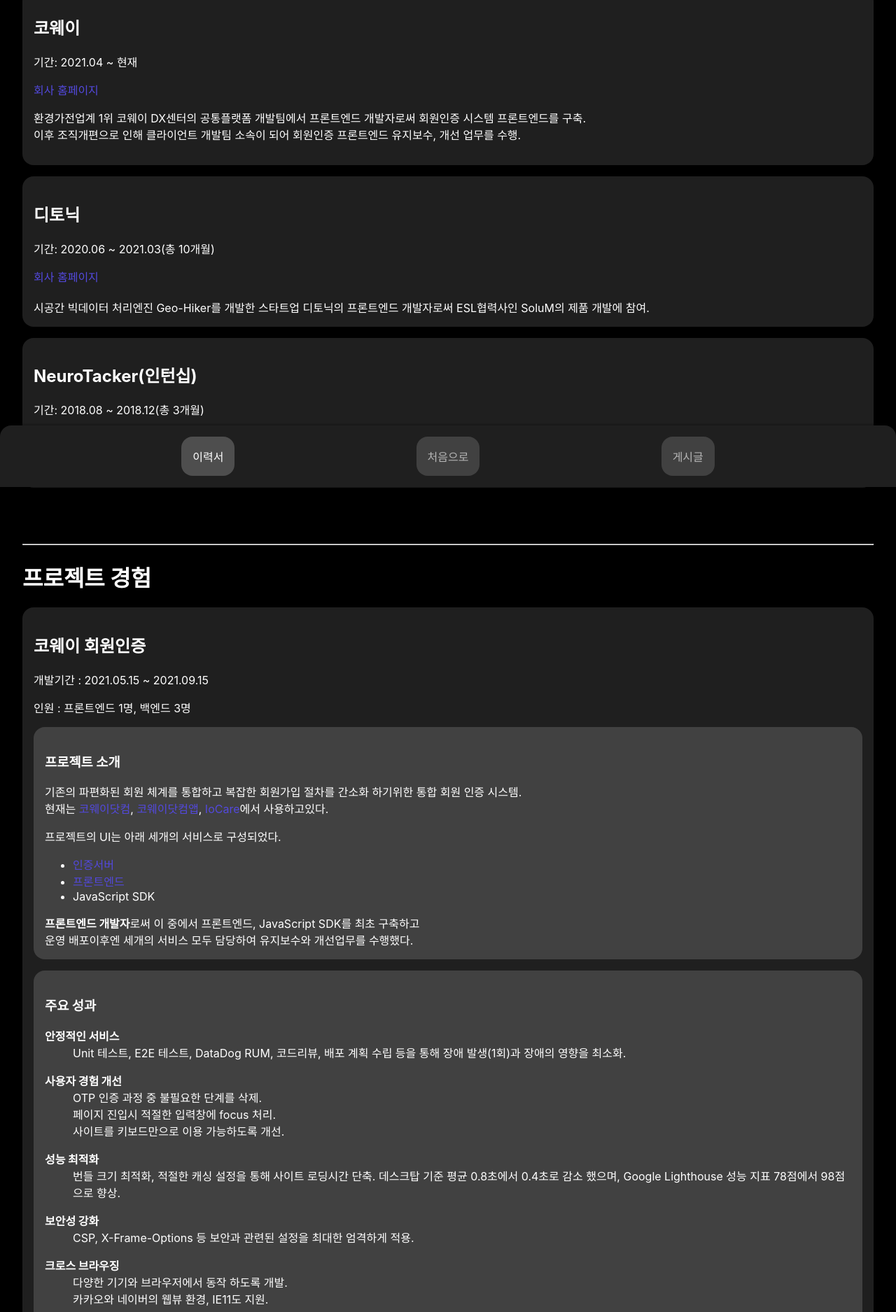
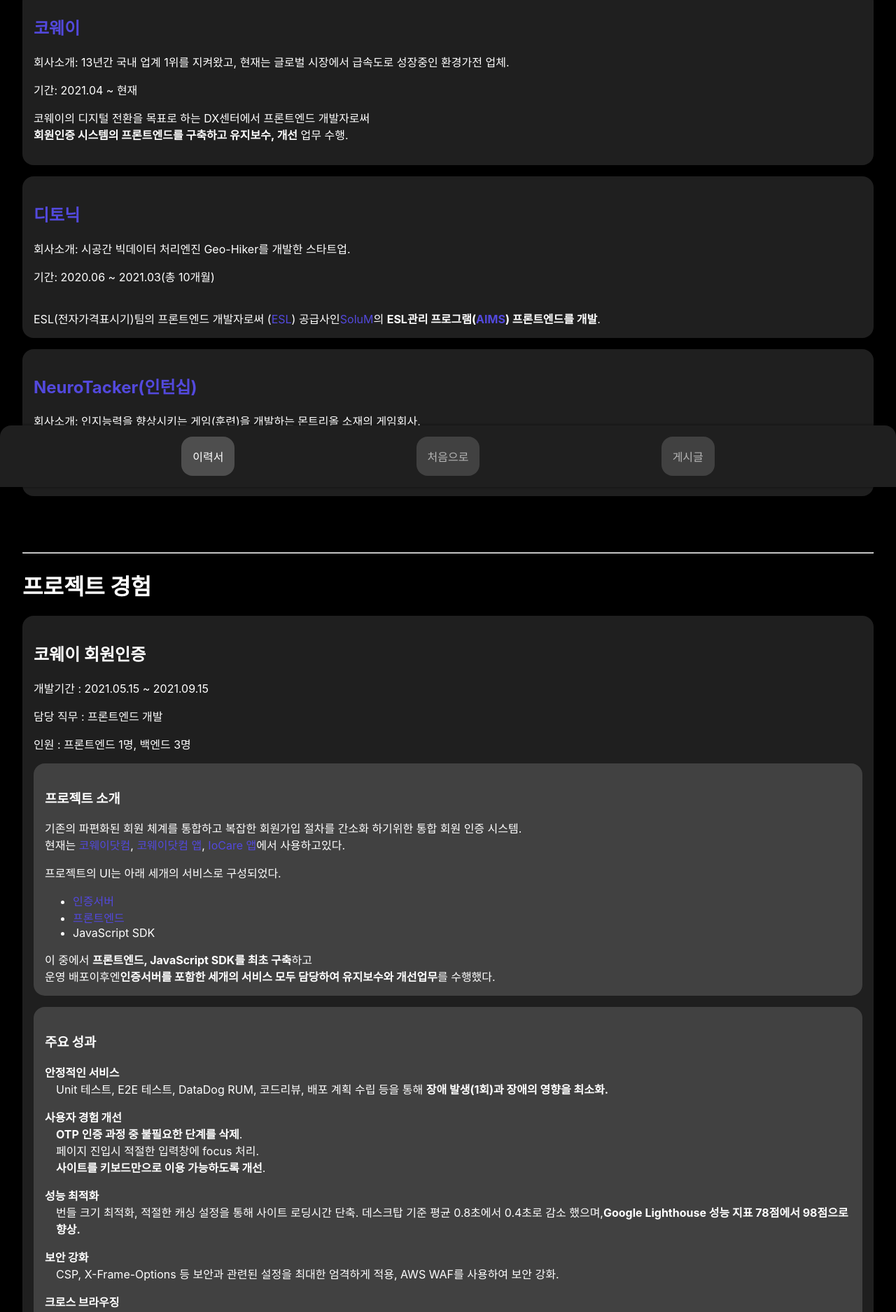
Before and after one commit to PeterByun/blog, a Next.js app: page /resume in a window 1280 px wide. Shown: the part 104-1979 px from the top of the page at 70% size. Built offline with nearby package versions, Linux system fonts and the light colour scheme; a web font is replaced by a local one.

Commit message:
feat(index) contacts 3d shapes, materials

```diff
--- /dev/null
+++ b/components-base/Span.tsx
@@ -0,0 +1,5 @@
+import { HTMLAttributes } from "react";
+
+export const Span = (props: {} & HTMLAttributes<HTMLSpanElement>) => {
+  return <span {...props}>{props.children}</span>;
+};
--- a/pages/resume.tsx
+++ b/pages/resume.tsx
@@ -3,14 +3,17 @@
 
 import { H } from "../components-base/H";
 import { P } from "../components-base/P";
+import { Span } from "../components-base/Span";
 import { Container } from "../components-base/Container";
 
 const ProjectSummary = ({
   title,
+  jobTitle,
   duration,
   teamDescription,
 }: {
   title: string;
+  jobTitle?: string;
   duration: string;
   teamDescription: string;
 }) => {
@@ -18,6 +21,7 @@
     <>
       <H level={2}>{title}</H>
       <P>개발기간 : {duration} </P>
+      <P>담당 직무 : {jobTitle ?? "프론트엔드 개발"} </P>
       <P>인원 : {teamDescription}</P>
     </>
   );
@@ -40,41 +44,82 @@
   );
 };
 
+const CompanySummary = ({
+  name,
+  companySiteUrl,
+  description,
+  duration,
+}: {
+  name: string;
+  companySiteUrl: string;
+  description: string;
+  duration: string;
+}) => {
+  return (
+    <>
+      <H level={2}>
+        <a href={companySiteUrl}> {name} </a>
+      </H>
+      <P>회사소개: {description}</P>
+      <P>기간: {duration}</P>
+    </>
+  );
+};
+
 const Resume = () => {
   return (
     <div className="root">
       <H level={1}>경력</H>
 
       <Container className="container-2 margin-bottom-1">
-        <H level={2}>코웨이</H>
-        <P>기간: 2021.04 ~ 현재</P>
-        <a href="https://www.coway.com/"> 회사 홈페이지</a>
+        <CompanySummary
+          name="코웨이"
+          companySiteUrl="https://www.coway.com/"
+          description="13년간 국내 업계 1위를 지켜왔고, 현재는 글로벌 시장에서 급속도로
+          성장중인 환경가전 업체."
+          duration="2021.04 ~ 현재"
+        />
+
         <P>
-          환경가전업계 1위 코웨이 DX센터의 공통플랫폼 개발팀에서 프론트엔드
-          개발자로써 회원인증 시스템 프론트엔드를 구축.
+          코웨이의 디지털 전환을 목표로 하는 DX센터에서 프론트엔드 개발자로써
           <br />
-          이후 조직개편으로 인해 클라이언트 개발팀 소속이 되어 회원인증
-          프론트엔드 유지보수, 개선 업무를 수행.
+          <strong>
+            회원인증 시스템의 프론트엔드를 구축하고 유지보수, 개선
+          </strong>{" "}
+          업무 수행.
         </P>
       </Container>
 
       <Container className="container-2 margin-bottom-1">
-        <H level={2}>디토닉</H>
-        <P>기간: 2020.06 ~ 2021.03(총 10개월)</P>
-        <a href="https://www.dtonic.io/home-kr"> 회사 홈페이지</a> <br />
+        <CompanySummary
+          name="디토닉"
+          companySiteUrl="https://www.dtonic.io/home-kr"
+          description="시공간 빅데이터 처리엔진 Geo-Hiker를 개발한 스타트업."
+          duration="2020.06 ~ 2021.03(총 10개월)"
+        />
         <br />
-        시공간 빅데이터 처리엔진 Geo-Hiker를 개발한 스타트업 디토닉의 프론트엔드
-        개발자로써 ESL협력사인 SoluM의 제품 개발에 참여.
+        ESL(전자가격표시기)팀의 프론트엔드 개발자로써 (
+        <a href="https://ko.wikipedia.org/wiki/%EC%A0%84%EC%9E%90%EC%8B%9D_%EB%A7%A4%EB%8C%80_%ED%91%9C%EC%8B%9C%EA%B8%B0">
+          ESL
+        </a>
+        ) 공급사인
+        <a href="https://solu-m.com/">SoluM</a>의{" "}
+        <strong>
+          ESL관리 프로그램(
+          <a href="https://solumesl.com/en/solution/aims">AIMS</a>) 프론트엔드를
+          개발
+        </strong>
+        .
       </Container>
 
       <Container className="container-2 margin-bottom-1">
-        <H level={2}>NeuroTacker(인턴십)</H>
-        <P>기간: 2018.08 ~ 2018.12(총 3개월)</P>
-        <a href="https://www.neurotrackerx.com/"> 회사 홈페이지</a> <br />
-        <br />
-        인지능력을 향상시키는 게임을 개발하는 게임회사의 인턴으로써 신제품
-        프로토타입 개발의 연구보조 업무를 수행하고 연구실의 상사로부터 추천서를
-        받았다.
+        <CompanySummary
+          name="NeuroTacker(인턴십)"
+          companySiteUrl="https://www.neurotrackerx.com/"
+          description="인지능력을 향상시키는 게임(훈련)을 개발하는 몬트리올 소재의 게임회사."
+          duration="2018.08 ~ 2018.12(총 3개월)"
+        />
+        신제품 프로토타입 개발의 연구보조 업무를 수행.
       </Container>
 
       <hr />
@@ -94,11 +139,11 @@
             <br />
             현재는 <a href="https://www.coway.com/">코웨이닷컴</a>,&nbsp;
             <a href="https://apps.apple.com/kr/app/%EC%BD%94%EC%9B%A8%EC%9D%B4%EB%8B%B7%EC%BB%B4/id1594310371">
-              코웨이닷컴앱
+              코웨이닷컴 앱
             </a>
             ,&nbsp;
             <a href="https://apps.apple.com/kr/app/coway-iocare/id1045884963">
-              IoCare
+              IoCare 앱
             </a>
             에서 사용하고있다.
           </P>
@@ -112,10 +157,13 @@
             </li>
             <li> JavaScript SDK </li>
           </ul>
-          <strong>프론트엔드 개발자</strong>로써 이 중에서 프론트엔드,
-          JavaScript SDK를 최초 구축하고 <br />
-          운영 배포이후엔 세개의 서비스 모두 담당하여 유지보수와 개선업무를
-          수행했다.
+          이 중에서 <strong>프론트엔드, JavaScript SDK를 최초 구축</strong>하고{" "}
+          <br />
+          운영 배포이후엔
+          <strong>
+            인증서버를 포함한 세개의 서비스 모두 담당하여 유지보수와 개선업무
+          </strong>
+          를 수행했다.
         </ProjectDescription>
 
         <ProjectDescription title="주요 성과">
@@ -123,27 +171,30 @@
             <dt>안정적인 서비스</dt>
             <dd>
               Unit 테스트, E2E 테스트, DataDog RUM, 코드리뷰, 배포 계획 수립
-              등을 통해 장애 발생(1회)과 장애의 영향을 최소화.
+              등을 통해 <strong>장애 발생(1회)과 장애의 영향을 최소화.</strong>
             </dd>
 
             <dt>사용자 경험 개선</dt>
             <dd>
-              OTP 인증 과정 중 불필요한 단계를 삭제.
+              <strong> OTP 인증 과정 중 불필요한 단계를 삭제</strong>.
               <br />
               페이지 진입시 적절한 입력창에 focus 처리. <br />
-              사이트를 키보드만으로 이용 가능하도록 개선.
+              <strong>사이트를 키보드만으로 이용 가능하도록 개선</strong>.
             </dd>
 
             <dt>성능 최적화</dt>
             <dd>
               번들 크기 최적화, 적절한 캐싱 설정을 통해 사이트 로딩시간 단축.
-              데스크탑 기준 평균 0.8초에서 0.4초로 감소 했으며, Google
-              Lighthouse 성능 지표 78점에서 98점으로 향상.
+              데스크탑 기준 평균 0.8초에서 0.4초로 감소 했으며,
+              <strong>
+                Google Lighthouse 성능 지표 78점에서 98점으로 향상.
+              </strong>
             </dd>
 
-            <dt>보안성 강화</dt>
+            <dt>보안 강화</dt>
             <dd>
-              CSP, X-Frame-Options 등 보안과 관련된 설정을 최대한 엄격하게 적용.
+              CSP, X-Frame-Options 등 보안과 관련된 설정을 최대한 엄격하게 적용,
+              AWS WAF를 사용하여 보안 강화.
             </dd>
 
             <dt>크로스 브라우징</dt>
@@ -152,7 +203,7 @@
               카카오와 네이버의 웹뷰 환경, IE11도 지원.
             </dd>
 
-            <dt>GA 통한 이벤트 추적</dt>
+            <dt>GA를 이용한 이벤트 추적</dt>
             <dd>
               페이지별 사용자 접속, 주요 이벤트 수집을 GA로 수집하도록 제안하여
               도입.
@@ -168,7 +219,7 @@
             <li>Vuex</li>
             <li>Webpack</li>
             <li>Babel</li>
-            <li>Ungap</li>
+            <li>UnGap</li>
             <li>Jest</li>
             <li>Cypress</li>
             <li>DataDog RUM</li>
@@ -191,11 +242,10 @@
             롯데마트, 엘지 베스트샵, 셰포라 등 대형 매장의 전자 가격표를
             관리하는 프로그램.
             <br />
-            <strong>프론트엔드 개발자</strong>로써 개발 중반에 투입되어 최초
-            운영 배포까지 프로젝트를 담당.
+            개발 중반에 투입되어 최초 운영 배포까지 프로젝트를 담당.
             <br />
             <a href="https://solumesl.com/en/solution/aims">
-              AIMS Dashboard의 소개 사이트
+              AIMS Dashboard 공식 사이트
             </a>
           </P>
         </ProjectDescription>
@@ -210,41 +260,52 @@
               <br />
               <ol>
                 <li>
-                  백엔드 API 개발과 문서 공유가 늦어진다고 프론트엔드 개발을
-                  진행하지 않았다.
-                  <br />
-                  ➡️ API 개발 담당자분께 개발중이신 API 응답의 대략적인 형식
-                  공유를 부탁드려서
-                  <br />
-                  API연동 부분을 제외하고 미리 개발함으로써 해결.
+                  <P>
+                    <Span className="bg-error-3">문제점</Span>: 백엔드 API
+                    개발과 문서 공유가 늦어지는것을 이유로 프론트엔드 개발을
+                    진행하지 않았다.
+                  </P>
+                  <P>
+                    <Span className="bg-success-3">해결방법</Span>: API 개발
+                    담당자분께 개발중이신 API 응답의 대략적인 형식 공유를
+                    부탁드려서
+                    <br />
+                    <strong>API연동 부분을 제외하고 미리 개발</strong>함으로써
+                    해결.
+                  </P>
                 </li>
-
                 <li>
-                  이미 구현한 기능에 버그가 많아서 신규기능 개발의 발목을
-                  잡았다.
-                  <br />
-                  ➡️ Mixin, custum directive, utility 모듈 제작을 통해서 코드
-                  중복을 없애고
-                  <br />
-                  테스트를 도입하여 안정성을 향상시킴으로써 해결.
+                  <P>
+                    <Span className="bg-error-3">문제점</Span>: 이미 구현한
+                    기능에 버그가 많아서 신규기능 개발의 발목을 잡았다.
+                  </P>
+                  <P>
+                    <Span className="bg-success-3">해결방법</Span> Mixin, custum
+                    directive, filter, utility 모듈 사용을 통해서
+                    <strong>코드 중복을 최소화</strong>하고
+                    <br />
+                    유닛 테스트를 적용 하여 안정성을 향상시킴으로써 해결.
+                  </P>
                 </li>
               </ol>
             </dd>
-            <dt> QA 전담</dt>
+            <dt> QA 대응 </dt>
             <dd>
-              개발 중반부터는 메인으로 대부분 기능을 개발하였으므로 QA를
-              전담하였고, 성공적으로 프로젝트 마감에 맞추어서 배포까지 완료했다.
+              메인 프론트엔드 개발자로써 대부분 기능을 개발하였으므로 QA 또한
+              전담했다. <br />
+              이후 프로젝트 마감 일정에 맞추어서 배포까지 책임지고 완료했다.
             </dd>
           </dl>
         </ProjectDescription>
 
         <ProjectDescription title="사용된 기술">
           <ul>
-            <li>Vue2</li>
+            <li>Vue2(Options API)</li>
             <li>JavaScript</li>
             <li>Vuex</li>
             <li>Vue-Router</li>
             <li>Jest</li>
+            <li>i18n</li>
           </ul>
         </ProjectDescription>
       </Container>
--- a/styles/globals.scss
+++ b/styles/globals.scss
@@ -48,6 +48,10 @@
   box-sizing: border-box;
 }
 
+dd {
+  margin-left: 1rem;
+}
+
 .inline {
   display: inline;
 }
@@ -55,3 +59,11 @@
 .margin-bottom-1 {
   margin-bottom: 1rem;
 }
+
+.bg-success-3 {
+  background: $bg-color-success-3;
+}
+
+.bg-error-3 {
+  background: $bg-color-error-3;
+}
```
Also changed, not shown: pages/index.tsx (+30 -36 lines), styles/variables.scss (+8 -0 lines).
